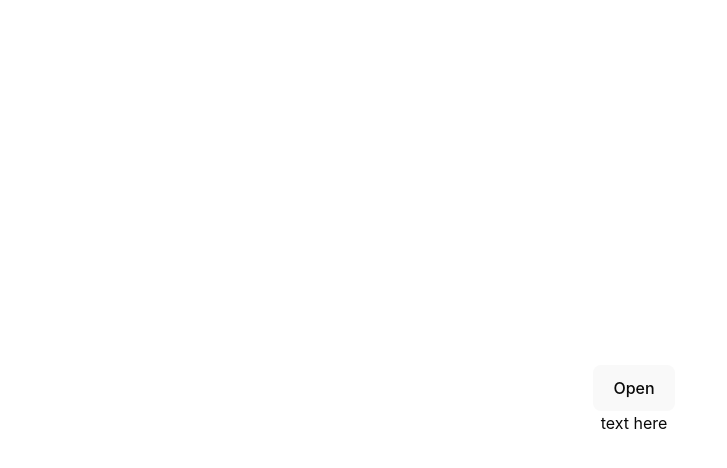
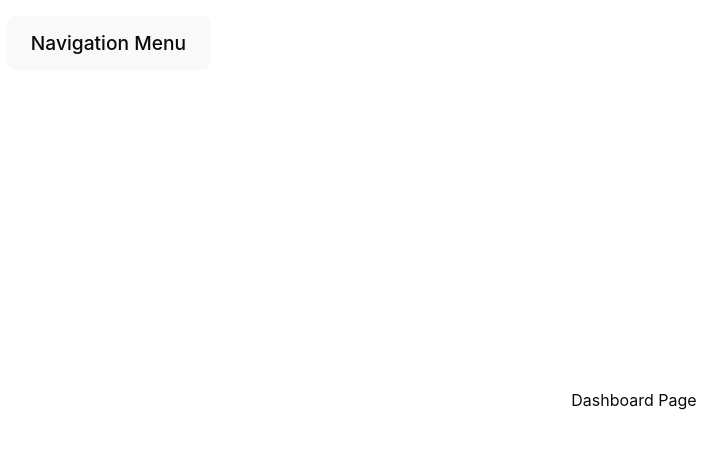
Before and after one commit to achawathe/CarryMyLuggage-Employees-Dashboard, a React (Vite) app in the folder carry-my-luggage-ui/: page /Dashboard in a window 1280 px wide. Shown: the top 468 px of the page, without its empty margins (6-733 px from the left). Built offline with nearby package versions, Linux system fonts and the light colour scheme.

Commit message:
navigation figured out

```diff
--- a/carry-my-luggage-ui/src/App.jsx
+++ b/carry-my-luggage-ui/src/App.jsx
@@ -1,5 +1,5 @@
 import React from 'react';
-import {BrowserRouter, Routes, Route} from 'react-router-dom';
+import {BrowserRouter, Routes, Route, Link} from 'react-router-dom';
 import Dashboard from './assets/Dashboard';
 import './App.css';
 import {
@@ -19,20 +19,20 @@ function App() {
 
     <BrowserRouter>
 
-      <div>
+      <div style={{position:"fixed", left:"1%", top:"2%"}}>
         <DropdownMenu>
-          <DropdownMenuTrigger>Open</DropdownMenuTrigger>
-          <DropdownMenuContent>
-            <DropdownMenuLabel>My Account</DropdownMenuLabel>
-            <DropdownMenuSeparator />
+          <DropdownMenuTrigger style={{fontSize:"120%" }}>Navigation Menu</DropdownMenuTrigger>
+          <DropdownMenuContent style={{fontSize:"105%" }}>
               <DropdownMenuItem>
-                <Button variant="outline" href="/Dashboard">
-                  Dashboard
+                <Button>
+                  <Link style={{color:"black"}} to="/">Home</Link>
                 </Button>
               </DropdownMenuItem>
-            <DropdownMenuItem>Billing</DropdownMenuItem>
-            <DropdownMenuItem>Team</DropdownMenuItem>
-            <DropdownMenuItem>Subscription</DropdownMenuItem>
+              <DropdownMenuItem>
+                <Button>
+                  <Link style={{color:"black"}}to="/Dashboard">Dashboard</Link>
+                </Button>
+              </DropdownMenuItem>
           </DropdownMenuContent>
         </DropdownMenu>
       </div>
@@ -41,6 +41,7 @@ function App() {
       <div>
 
         <Routes>
+          <Route path="/" element = {<this/>} />
           <Route path="/Dashboard" element = {<Dashboard/>} />
         </Routes>
 
--- a/carry-my-luggage-ui/src/assets/Dashboard.jsx
+++ b/carry-my-luggage-ui/src/assets/Dashboard.jsx
@@ -6,7 +6,7 @@ function Dashboard(){
     return(
 
         <div>
-            text here
+            Dashboard Page
         </div>
     );
 }
```
